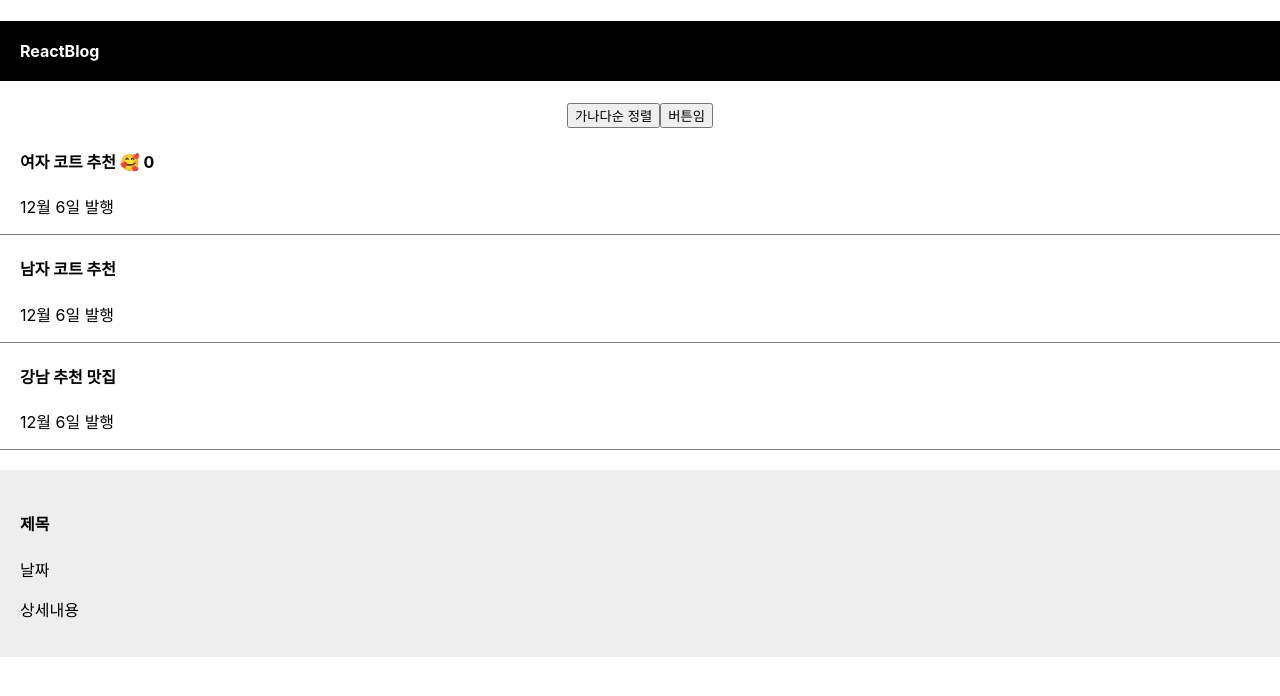
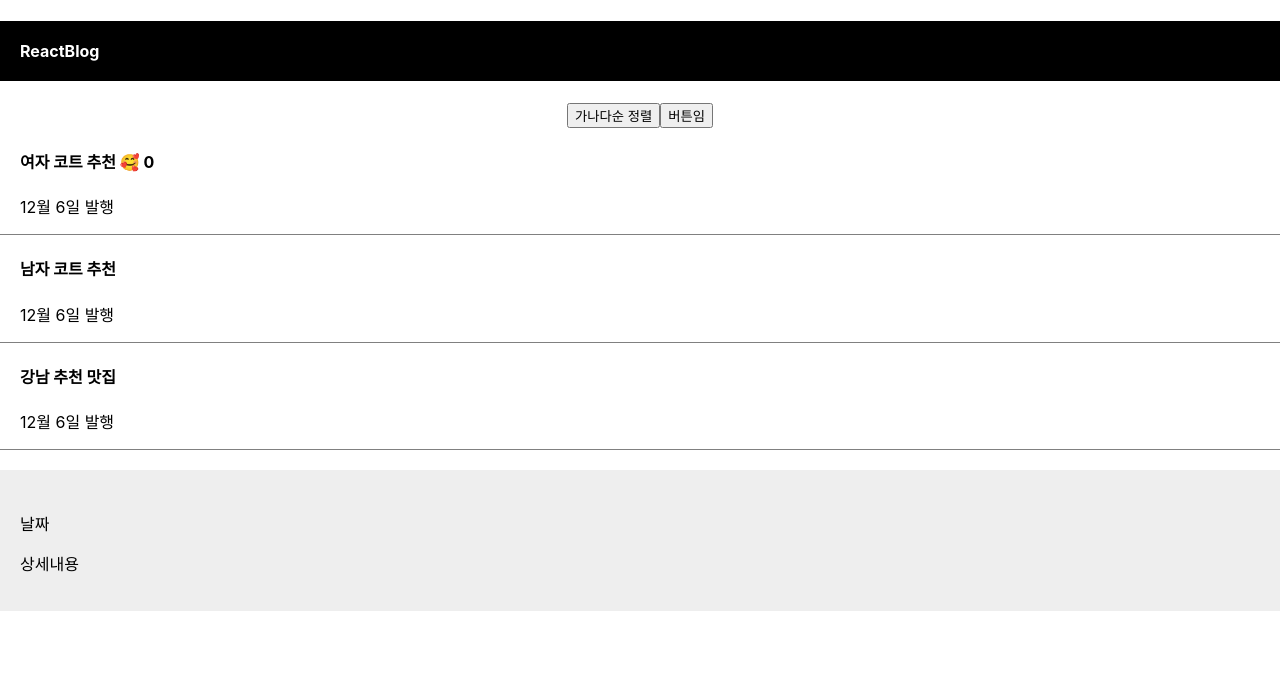
Before and after one commit to unizazang/-, a React (Create React App) app: page / in a window 1280 px wide. Shown: the top 696 px of the page. Built offline with nearby package versions, Linux system fonts and the light colour scheme.

Commit message:
component

```diff
--- a/src/App.js
+++ b/src/App.js
@@ -152,6 +152,7 @@ function 함수(){
     </div>
 
    <Modal/>
+
    {/* 참고 - <Modal></Modal> 이렇게해도 되지만 <Modal/> 이렇게 해도 된다~! */}
    </div>
     </div>
@@ -182,15 +183,48 @@ function 함수(){
   2. 큰 페이지들
   3. 자주 변경되는(따봉같은거) html UI들 (성능상 좋을수도 있습니다. 항상그런건 아니고.)
 */
+
+/* 컴포넌트의 단점 =====================
+  state를 가져다 쓸 때 문제가 생긴다. (다른 함수에 있으니까!!)
+*/
+
+// 컴포넌트 만드는 다른 방식 :
+// const Modal2 = () => {} 변수를 만들고 그안에 함수를 넣었으니까 이렇게 만들어도 됨.
+
 function Modal(){ //
   return (
     <div className='modal'>
-        <h4>제목</h4>
+        <h4></h4>
         <p>날짜</p>
         <p>상세내용</p>
       </div>
   )
 }
+
+
+/* 컴포넌트 만드는 연습함
+   <Ddakdae/>
+   <Manifasto />
+function Ddakdae(){
+  return (
+    <div>
+      <h1>짱</h1>
+      <a href='https://www.naver.com' target='blank'>안녕하세요?</a>
+   </div>
+  )
+}
+
+const Manifasto = ()=>{ //그냥 이름없는함수를 만든 다음에 변수에 할당.
+  return(
+    <div>
+    <h1>바보</h1>
+    <a href='https://www.naver.com' target='blank'>안녕?</a>
+ </div>
+  )
+}
+
+
+*/
 export default App;
 
 
```
